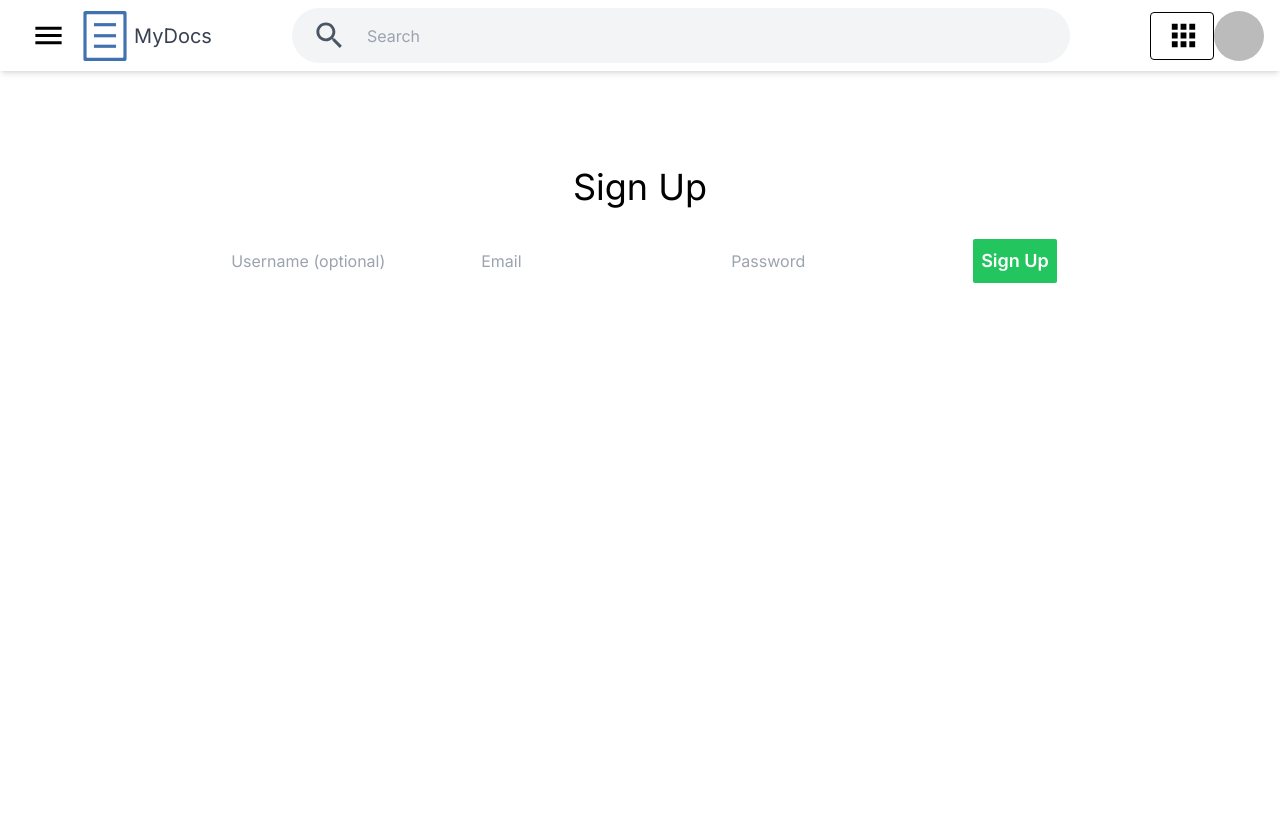
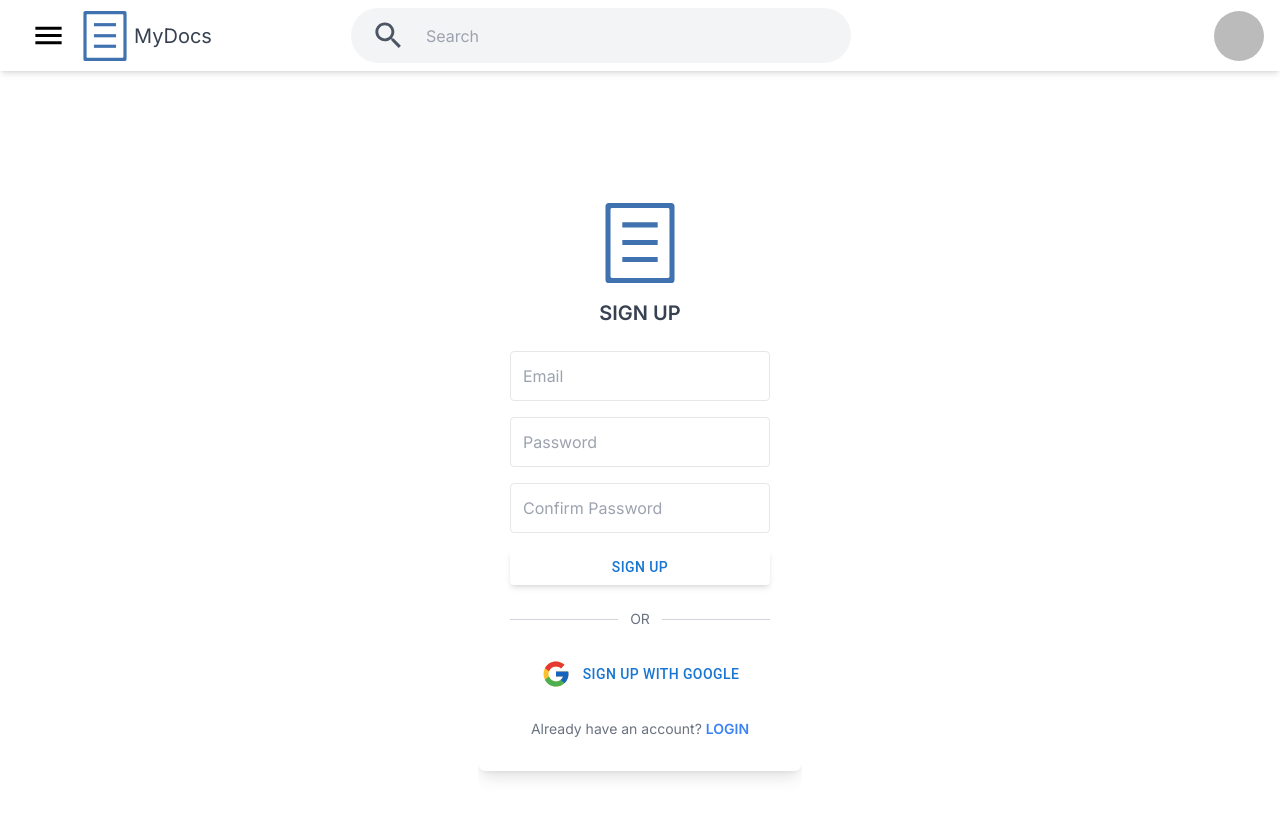
Before and after one commit to Berkay2002/MyDocs, a Next.js app: page /signup in a window 1280 px wide. Shown: the top 816 px of the page. Built offline with nearby package versions, Linux system fonts and the light colour scheme; no server answers; the database is empty; sample sign-in values are in the browser's storage.

Commit message:
Refactor layout and styling for SignUp and Login pages, add BodyContent component for conditional Navbar rendering, and update DocumentList for improved spacing

```diff
--- a/src/app/globals.css
+++ b/src/app/globals.css
@@ -30,6 +30,18 @@ html::-webkit-scrollbar-thumb:hover {
 
 html::-webkit-scrollbar-thumb:active {
 	background-color: rgba(0, 0, 0, 0.35);
+}
+
+html, body {
+  height: 100%;
+  margin: 0;
+  padding: 0;
+  overflow: hidden; /* Prevent scrolling globally */
+}
+
+/* Ensure that when not in Login mode, scrolling is enabled */
+body.logged-in {
+  overflow: auto;
 }
 
 @layer components {
--- a/src/app/layout.js
+++ b/src/app/layout.js
@@ -1,7 +1,8 @@
 // src/app/layout.js
+
 import { Inter } from "next/font/google";
 import { AuthProvider } from "../../AuthContext";
-import Navbar from "../components/Navbar/Navbar";
+import BodyContent from "../components/BodyContent"; // Import the client component
 import "./globals.css";
 
 const inter = Inter({ subsets: ["latin"] });
@@ -11,7 +12,6 @@ export const metadata = {
   description: "A simple document editor",
   icons: {
     icon: "/MainLogo.svg",
-    // You can add different sizes or types if needed
   },
 };
 
@@ -20,8 +20,7 @@ export default function RootLayout({ children }) {
     <html lang="en">
       <body className={inter.className}>
         <AuthProvider>
-          <Navbar />
-          {children}
+          <BodyContent>{children}</BodyContent>
         </AuthProvider>
       </body>
     </html>
--- a/src/app/signup/page.js
+++ b/src/app/signup/page.js
@@ -4,8 +4,7 @@ import SignUp from "@/components/Signup"
 
 const SignUpPage = () => {
   return (
-    <div className="flex min-h-screen flex-col items-center p-24">
-      <h1 className="text-4xl">Sign Up</h1>
+    <div className="flex h-screen flex-col items-center justify-center">
       <SignUp />
     </div>
   )
--- /dev/null
+++ b/src/components/BodyContent.js
@@ -0,0 +1,27 @@
+// src/components/BodyContent.js
+"use client";
+
+import { useEffect } from "react";
+import { useAuth } from "../../AuthContext";
+import Navbar from "../components/Navbar/Navbar";
+
+const BodyContent = ({ children }) => {
+  const { user } = useAuth();
+
+  useEffect(() => {
+    if (user) {
+      document.body.classList.add("logged-in");
+    } else {
+      document.body.classList.remove("logged-in");
+    }
+  }, [user]);
+
+  return (
+    <>
+      {user && <Navbar />}
+      {children}
+    </>
+  );
+};
+
+export default BodyContent;
--- a/src/components/Dashboard/DocumentList.js
+++ b/src/components/Dashboard/DocumentList.js
@@ -112,7 +112,7 @@ const DocumentList = ({ initialDocs, user }) => {
 
   return (
     <section className="bg-white px-7 sm:px-10 py-5">
-      <div className="max-w-3xl mx-auto grid grid-cols-12 items-center gap-x-4 text-sm text-gray-700">
+      <div className="max-w-3xl mx-auto grid grid-cols-12 items-center gap-x-4 gap-y-4 text-sm text-gray-700">
         <h2 className="col-span-7 md:col-span-8 font-semibold">
           Recent Documents
         </h2>
--- a/src/components/Login.js
+++ b/src/components/Login.js
@@ -12,8 +12,8 @@ import {
   doc,
   getDoc,
 } from "../../firebase";
-import { Button, IconButton, Icon } from "@mui/material";
-
+import { Button } from "@mui/material";
+import Link from "next/link";
 
 const Login = () => {
   const [email, setEmail] = useState("");
@@ -25,7 +25,7 @@ const Login = () => {
     e.preventDefault();
     try {
       await signInWithEmailAndPassword(auth, email, password);
-      router.push("/"); // Navigate to the home page
+      router.push("/");
     } catch (error) {
       console.error("Error logging in:", error);
       setLoginError(error.message);
@@ -39,11 +39,10 @@ const Login = () => {
       const userDoc = await getDoc(userDocRef);
 
       if (!userDoc.exists()) {
-        // If it's the user's first time logging in, save their username
         const username = user.displayName || user.email.split("@")[0];
         await setDoc(userDocRef, { username, email: user.email });
       }
-      router.push("/"); // Navigate to the home page
+      router.push("/");
     } catch (error) {
       console.error("Error with Google sign-in:", error);
       setLoginError(error.message);
@@ -51,63 +50,98 @@ const Login = () => {
   };
 
   return (
-    <div className="min-h-screen flex flex-col items-center justify-center">
+    <div className="min-h-screen flex items-center justify-center overflow-hidden">
+      <div className="bg-white w-full max-w-sm p-8 rounded-lg shadow-lg">
         <Image
-        src="/MainLogo.svg" // Changed from "/logo-2-docs.ico"
+          src="/MainLogo.svg"
           alt="Main Logo"
-        height={300}
-        width={550}
+          height={80}
+          width={80}
           objectFit="contain"
+          className="mx-auto mb-4"
         />
-      <form onSubmit={handleLogin} className="flex flex-col items-center mt-4">
+        <h2 className="text-gray-700 text-xl font-semibold text-center mb-6">LOGIN</h2>
+
+        {/* Form */}
+        <form onSubmit={handleLogin} className="flex flex-col">
           <input
             type="email"
             value={email}
             onChange={(e) => setEmail(e.target.value)}
             placeholder="Email"
-          className="p-2 rounded-sm border mb-2 w-64"
+            className="p-3 rounded border mb-4 w-full focus:outline-none focus:ring-2 focus:ring-blue-400"
           />
           <input
             type="password"
             value={password}
             onChange={(e) => setPassword(e.target.value)}
             placeholder="Password"
-          className="p-2 rounded-sm border mb-4 w-64"
+            className="p-3 rounded border mb-4 w-full focus:outline-none focus:ring-2 focus:ring-blue-400"
           />
-        {/* Replace Button component as per your UI library */}
+          <div className="flex items-center mb-4">
+            <input
+              type="checkbox"
+              id="remember"
+              className="mr-2 h-4 w-4"
+            />
+            <label htmlFor="remember" className="text-gray-600 text-sm">
+              Remember me?
+            </label>
+          </div>
+
           <Button
-          color="green"
-          buttonType="filled"
-          size="lg"
-          rounded={true}
-          ripple="light"
             type="submit"
-          className="w-64"
+            className="w-full py-3 bg-pink-500 text-white font-semibold rounded-lg shadow-md hover:bg-pink-600 transition"
           >
             Login
           </Button>
         </form>
-      <p className="mt-4">or</p>
+
+        {/* Forgot Password Link */}
+        <div className="text-center text-gray-500 text-sm mt-3">
+          <Link href="/forgot-password" legacyBehavior>
+            <a className="hover:underline">Forgot Password?</a>
+          </Link>
+        </div>
+
+        {/* Divider with OR */}
+        <div className="flex items-center my-6">
+          <hr className="flex-grow border-t border-gray-300" />
+          <span className="mx-3 text-gray-500 text-sm">OR</span>
+          <hr className="flex-grow border-t border-gray-300" />
+        </div>
+
+        {/* Social Login Buttons */}
+        <div className="flex flex-col space-y-4">
           <Button
-        color="blue"
-        buttonType="filled"
-        size="lg"
-        rounded={true}
-        ripple="light"
             onClick={handleGoogleLogin}
-        className="mt-4 w-64 flex items-center justify-center bg-blue-500 hover:bg-blue-600 text-white"
+            className="w-full py-3 flex items-center justify-center bg-blue-500 hover:bg-blue-600 text-white font-semibold rounded-lg"
           >
-        <svg xmlns="http://www.w3.org/2000/svg" x="0px" y="0px" width="20" height="20" viewBox="0 0 48 48">
-          <path fill="#fbc02d" d="M43.611,20.083H42V20H24v8h11.303c-1.649,4.657-6.08,8-11.303,8c-6.627,0-12-5.373-12-12 s5.373-12,12-12c3.059,0,5.842,1.154,7.961,3.039l5.657-5.657C34.046,6.053,29.268,4,24,4C12.955,4,4,12.955,4,24s8.955,20,20,20 s20-8.955,20-20C44,22.659,43.862,21.35,43.611,20.083z"></path>
-          <path fill="#e53935" d="M6.306,14.691l6.571,4.819C14.655,15.108,18.961,12,24,12c3.059,0,5.842,1.154,7.961,3.039 l5.657-5.657C34.046,6.053,29.268,4,24,4C16.318,4,9.656,8.337,6.306,14.691z"></path>
-          <path fill="#4caf50" d="M24,44c5.166,0,9.86-1.977,13.409-5.192l-6.19-5.238C29.211,35.091,26.715,36,24,36 c-5.202,0-9.619-3.317-11.283-7.946l-6.522,5.025C9.505,39.556,16.227,44,24,44z"></path>
+            <div className="mr-3">
+              <svg xmlns="http://www.w3.org/2000/svg" x="0px" y="0px" width="30" height="30" viewBox="0 0 48 48">
+                <path fill="#fbc02d" d="M43.611,20.083H42V20H24v8h11.303c-1.649,4.657-6.08,8-11.303,8c-6.627,0-12-5.373-12-12	s5.373-12,12-12c3.059,0,5.842,1.154,7.961,3.039l5.657-5.657C34.046,6.053,29.268,4,24,4C12.955,4,4,12.955,4,24s8.955,20,20,20	s20-8.955,20-20C44,22.659,43.862,21.35,43.611,20.083z"></path>
+                <path fill="#e53935" d="M6.306,14.691l6.571,4.819C14.655,15.108,18.961,12,24,12c3.059,0,5.842,1.154,7.961,3.039	l5.657-5.657C34.046,6.053,29.268,4,24,4C16.318,4,9.656,8.337,6.306,14.691z"></path>
+                <path fill="#4caf50" d="M24,44c5.166,0,9.86-1.977,13.409-5.192l-6.19-5.238C29.211,35.091,26.715,36,24,36	c-5.202,0-9.619-3.317-11.283-7.946l-6.522,5.025C9.505,39.556,16.227,44,24,44z"></path>
                 <path fill="#1565c0" d="M43.611,20.083L43.595,20L42,20H24v8h11.303c-0.792,2.237-2.231,4.166-4.087,5.571	c0.001-0.001,0.002-0.001,0.003-0.002l6.19,5.238C36.971,39.205,44,34,44,24C44,22.659,43.862,21.35,43.611,20.083z"></path>
               </svg>
+            </div>
             Sign in with Google
           </Button>
+        </div>
+
+        {/* Sign Up Link */}
+        <div className="text-center text-gray-500 text-sm mt-6">
+          Need an account?{" "}
+          <Link href="/signup" legacyBehavior>
+            <a className="text-blue-500 font-semibold hover:underline">SIGN UP</a>
+          </Link>
+        </div>
+
+        {/* Error Message */}
         {loginError && (
           <p className="text-red-500 text-sm mt-4">{loginError}</p>
         )}
+      </div>
     </div>
   );
 };
--- a/src/components/Navbar/Navbar.js
+++ b/src/components/Navbar/Navbar.js
@@ -24,24 +24,25 @@ const Navbar = () => {
 
   return (
     <header className="flex items-center sticky top-0 z-50 bg-white px-4 py-2 shadow-md">
-      <Button
-        color="gray"
-        className="!hidden md:!inline-block h-12 w-12 border-0"
-      >
+      <Button color="gray" className="!hidden md:!inline-block h-12 w-12 border-0">
         <MenuIcon fontSize="large" />
       </Button>
+
       <Link href="/" legacyBehavior>
         <a className="flex items-center">
           <Image src="/MainLogo.svg" alt="Main Logo" width={50} height={50} />
         </a>
       </Link>
+
       <h1 className="hidden md:!inline-block ml-1 text-gray-700 text-xl">
         MyDocs
       </h1>
 
+      {/* Spacer for left-side alignment */}
+      <div className="flex-grow"></div>
+
       {user && (
-        <>
-          <div className="mx-5 md:!mx-20 flex flex-1 items-center px-5 py-2.5 bg-gray-100 rounded-full text-gray-600 focus-within:shadow-md focus-within:bg-white">
+        <div className="w-[500px] flex items-center px-5 py-2.5 bg-gray-100 rounded-full text-gray-600 focus-within:shadow-md focus-within:bg-white mr-[14rem]">
           <SearchIcon fontSize="large" color="inherit" />
           <input
             type="text"
@@ -49,23 +50,15 @@ const Navbar = () => {
             className="bg-transparent outline-none pl-5 flex-1 text-base"
           />
         </div>
+      )}
 
-          <Button
-            variant="outlined"
-            color="inherit"
-            className="!hidden md:!inline-block h-12 w-12 border-0 mx-5 "
-            onClick={() => {
-              // Add your apps toggle logic here
-              console.log('Apps button clicked');
-            }}
-          >
-            <AppsIcon fontSize="large" />
-          </Button>
-        </>
-      )}
+      {/* Spacer for right-side alignment */}
+      <div className="flex-grow"></div>
 
       <ProfileIcon />
     </header>
+
+
   );
 };
 
--- a/src/components/Signup.js
+++ b/src/components/Signup.js
@@ -1,81 +1,138 @@
 // src/components/Signup.js
+
 import { useState } from "react";
+import { useRouter } from "next/navigation";
+import Image from "next/image";
 import { createUserWithEmailAndPassword } from "firebase/auth";
-import { auth, firestore, setDoc, doc, getDocs, collection, query, where } from "../../firebase";
-import { useRouter } from "next/navigation";
+import { auth, firestore, setDoc, doc, signInWithGoogle } from "../../firebase";
+import { Button } from "@mui/material";
+import Link from "next/link";
 
-const SignUp = () => {
+const Signup = () => {
   const [email, setEmail] = useState("");
   const [password, setPassword] = useState("");
-  const [username, setUsername] = useState("");
-  const [signUpError, setSignUpError] = useState(null);
+  const [confirmPassword, setConfirmPassword] = useState("");
+  const [signupError, setSignupError] = useState(null);
   const router = useRouter();
 
-  const generateFourDigitID = () => Math.floor(1000 + Math.random() * 9000).toString();
-
-  const isUniqueUsernameID = async (username, userId) => {
-    const usernamesQuery = query(
-      collection(firestore, "users"),
-      where("username", "==", username),
-      where("userId", "==", userId)
-    );
-    const snapshot = await getDocs(usernamesQuery);
-    return snapshot.empty;
-  };
-
-  const handleSignUp = async (e) => {
+  const handleSignup = async (e) => {
     e.preventDefault();
-    const chosenUsername = username || email.split("@")[0];
-    const userId = generateFourDigitID();
+    if (password !== confirmPassword) {
+      setSignupError("Passwords do not match.");
+      return;
+    }
 
     try {
-      const isUnique = await isUniqueUsernameID(chosenUsername, userId);
-      if (!isUnique) {
-        setSignUpError("Generated username with ID already exists. Try again.");
-        return;
-      }
       const userCredential = await createUserWithEmailAndPassword(auth, email, password);
       const user = userCredential.user;
 
-      await setDoc(doc(firestore, "users", user.uid), { username: chosenUsername, userId, email });
-      router.push("/");
+      // Save user to Firestore
+      const userDocRef = doc(firestore, "users", user.uid);
+      await setDoc(userDocRef, { email: user.email });
+
+      router.push("/"); // Navigate to the home page after signup
     } catch (error) {
       console.error("Error signing up:", error);
-      setSignUpError(error.message);
+      setSignupError(error.message);
+    }
+  };
+
+  const handleGoogleSignup = async () => {
+    try {
+      const user = await signInWithGoogle();
+      const userDocRef = doc(firestore, "users", user.uid);
+      await setDoc(userDocRef, { email: user.email });
+
+      router.push("/"); // Navigate to the home page
+    } catch (error) {
+      console.error("Error with Google sign-in:", error);
+      setSignupError(error.message);
     }
   };
 
   return (
-    <div className="flex flex-col p-8 gap-4 text-black min-w-80">
-      <form onSubmit={handleSignUp}>
-        <input
-          type="text"
-          value={username}
-          onChange={(e) => setUsername(e.target.value)}
-          placeholder="Username (optional)"
-          className="p-2 rounded-sm"
+    <div className="min-h-screen flex items-center justify-center overflow-hidden">
+      <div className="bg-white w-full max-w-sm p-8 rounded-lg shadow-lg">
+        <Image
+          src="/MainLogo.svg"
+          alt="Main Logo"
+          height={80}
+          width={80}
+          objectFit="contain"
+          className="mx-auto mb-4"
         />
+        <h2 className="text-gray-700 text-xl font-semibold text-center mb-6">SIGN UP</h2>
+
+        {/* Form */}
+        <form onSubmit={handleSignup} className="flex flex-col">
           <input
             type="email"
             value={email}
             onChange={(e) => setEmail(e.target.value)}
             placeholder="Email"
-          className="p-2 rounded-sm"
+            className="p-3 rounded border mb-4 w-full focus:outline-none focus:ring-2 focus:ring-blue-400"
           />
           <input
             type="password"
             value={password}
             onChange={(e) => setPassword(e.target.value)}
             placeholder="Password"
-          className="p-2 rounded-sm"
+            className="p-3 rounded border mb-4 w-full focus:outline-none focus:ring-2 focus:ring-blue-400"
           />
-        <button type="submit" className="p-2 rounded-sm bg-green-500 font-semibold text-lg text-white">
+          <input
+            type="password"
+            value={confirmPassword}
+            onChange={(e) => setConfirmPassword(e.target.value)}
+            placeholder="Confirm Password"
+            className="p-3 rounded border mb-4 w-full focus:outline-none focus:ring-2 focus:ring-blue-400"
+          />
+
+          <Button
+            type="submit"
+            className="w-full py-3 bg-pink-500 text-white font-semibold rounded-lg shadow-md hover:bg-pink-600 transition"
+          >
             Sign Up
-        </button>
+          </Button>
         </form>
-      {signUpError && <p className="text-red-500 text-sm">{signUpError}</p>}
+
+        {/* Divider with OR */}
+        <div className="flex items-center my-6">
+          <hr className="flex-grow border-t border-gray-300" />
+          <span className="mx-3 text-gray-500 text-sm">OR</span>
+          <hr className="flex-grow border-t border-gray-300" />
+        </div>
+
+        {/* Social Signup Button */}
+        <Button
+          onClick={handleGoogleSignup}
+          className="w-full py-3 flex items-center justify-center bg-blue-500 hover:bg-blue-600 text-white font-semibold rounded-lg mb-4"
+        >
+            <div className="mr-3">
+              <svg xmlns="http://www.w3.org/2000/svg" x="0px" y="0px" width="30" height="30" viewBox="0 0 48 48">
+                <path fill="#fbc02d" d="M43.611,20.083H42V20H24v8h11.303c-1.649,4.657-6.08,8-11.303,8c-6.627,0-12-5.373-12-12	s5.373-12,12-12c3.059,0,5.842,1.154,7.961,3.039l5.657-5.657C34.046,6.053,29.268,4,24,4C12.955,4,4,12.955,4,24s8.955,20,20,20	s20-8.955,20-20C44,22.659,43.862,21.35,43.611,20.083z"></path>
+                <path fill="#e53935" d="M6.306,14.691l6.571,4.819C14.655,15.108,18.961,12,24,12c3.059,0,5.842,1.154,7.961,3.039	l5.657-5.657C34.046,6.053,29.268,4,24,4C16.318,4,9.656,8.337,6.306,14.691z"></path>
+                <path fill="#4caf50" d="M24,44c5.166,0,9.86-1.977,13.409-5.192l-6.19-5.238C29.211,35.091,26.715,36,24,36	c-5.202,0-9.619-3.317-11.283-7.946l-6.522,5.025C9.505,39.556,16.227,44,24,44z"></path>
+                <path fill="#1565c0" d="M43.611,20.083L43.595,20L42,20H24v8h11.303c-0.792,2.237-2.231,4.166-4.087,5.571	c0.001-0.001,0.002-0.001,0.003-0.002l6.19,5.238C36.971,39.205,44,34,44,24C44,22.659,43.862,21.35,43.611,20.083z"></path>
+              </svg>
+            </div>
+          Sign up with Google
+        </Button>
+
+        {/* Login Link */}
+        <div className="text-center text-gray-500 text-sm mt-6">
+          Already have an account?{" "}
+          <Link href="/login" legacyBehavior>
+            <a className="text-blue-500 font-semibold hover:underline">LOGIN</a>
+          </Link>
+        </div>
+
+        {/* Error Message */}
+        {signupError && (
+          <p className="text-red-500 text-sm mt-4 text-center">{signupError}</p>
+        )}
+      </div>
     </div>
   );
 };
 
-export default SignUp;
+export default Signup;
```
Also changed, not shown: src/app/login/page.js (+6 -6 lines). Lines whose indentation alone changed are shown as unchanged.
